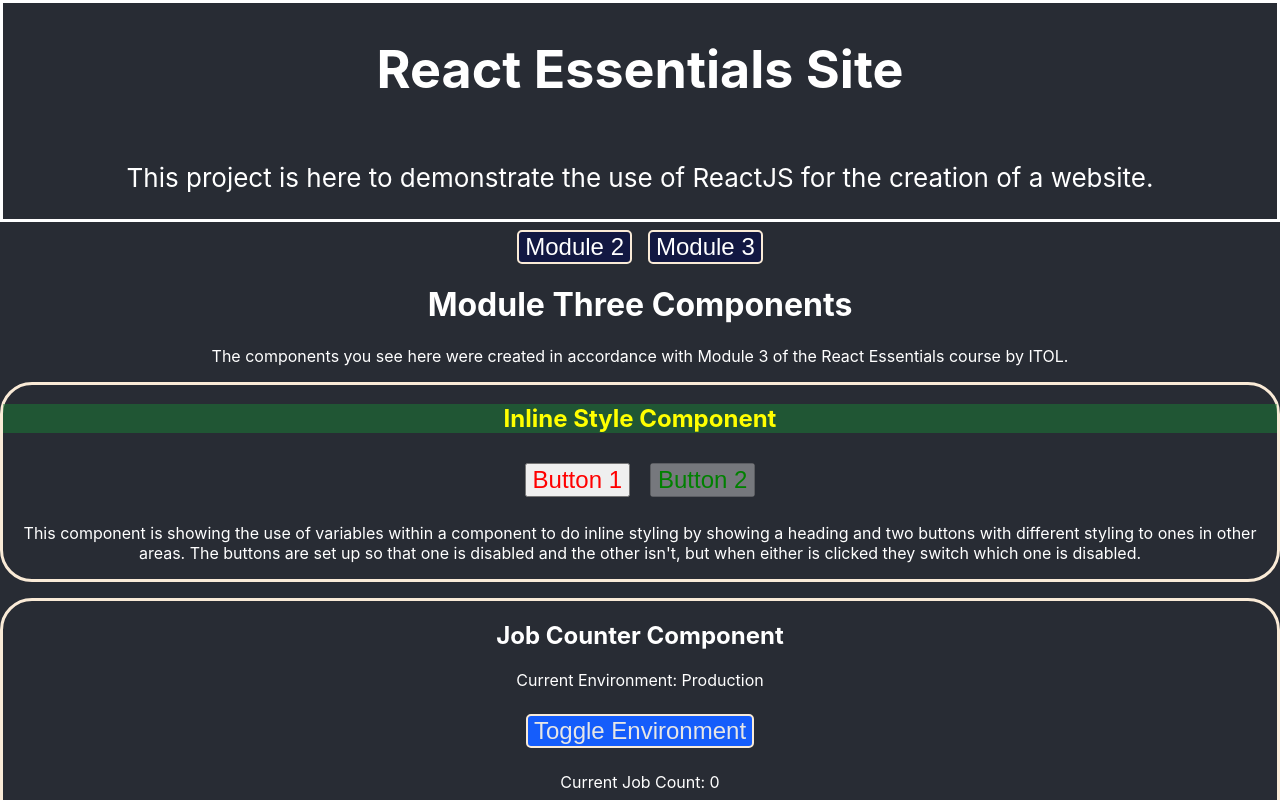
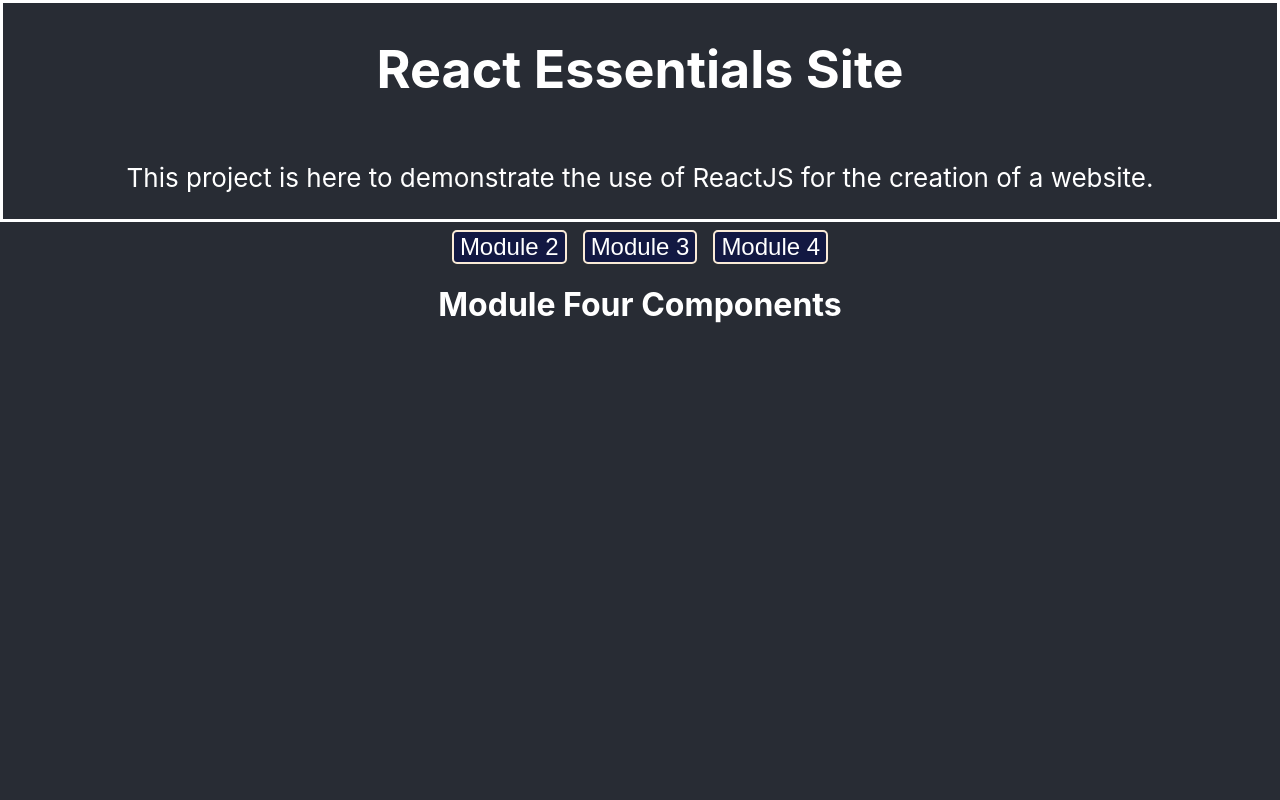
Before and after one commit to ReflectionGolden/react-essentials-site, a React (Create React App) app: page / in a window 1280 px wide. Shown: the top 800 px of the page. Built offline with nearby package versions, Linux system fonts and the light colour scheme; the HTML template or start-up script is replaced by a standard one.

Commit message:
Initialised Module 4 page and added navigation to it.

```diff
--- a/src/App.js
+++ b/src/App.js
@@ -3,10 +3,11 @@
 import woman from './woman-silhouette.png';
 import './App.css';
 import ModuleThreePage from './course_modules/Module3';
+import ModuleFourPage from './course_modules/Module4';
 import NavigationBar from './Navigation';
 
 function App() {
-  const [currentPage, setPage] = useState("3");
+  const [currentPage, setPage] = useState("4");
 
   function ChangePage(Module) {
     setPage(Module);
@@ -18,6 +19,8 @@
         return(<ModuleTwoPage/>);
       case "3":
         return(<ModuleThreePage/>);
+      case "4":
+        return(<ModuleFourPage/>);
       default:
         return(<ModuleTwoPage/>);
     }
--- a/src/Navigation.js
+++ b/src/Navigation.js
@@ -5,6 +5,7 @@
         <div className='Nav-bar'>
             <ModuleButton ChangePage={ChangePage} module="2"/>
             <ModuleButton ChangePage={ChangePage} module="3"/>
+            <ModuleButton ChangePage={ChangePage} module="4"/>
         </div>
     );
 }
--- /dev/null
+++ b/src/course_modules/Module4.js
@@ -0,0 +1,12 @@
+import { useState } from 'react';
+import '../App.css';
+
+function ModuleFourPage() {
+    return (
+        <div>
+            <h1>Module Four Components</h1>
+        </div>
+    );
+}
+
+export default ModuleFourPage;
```
